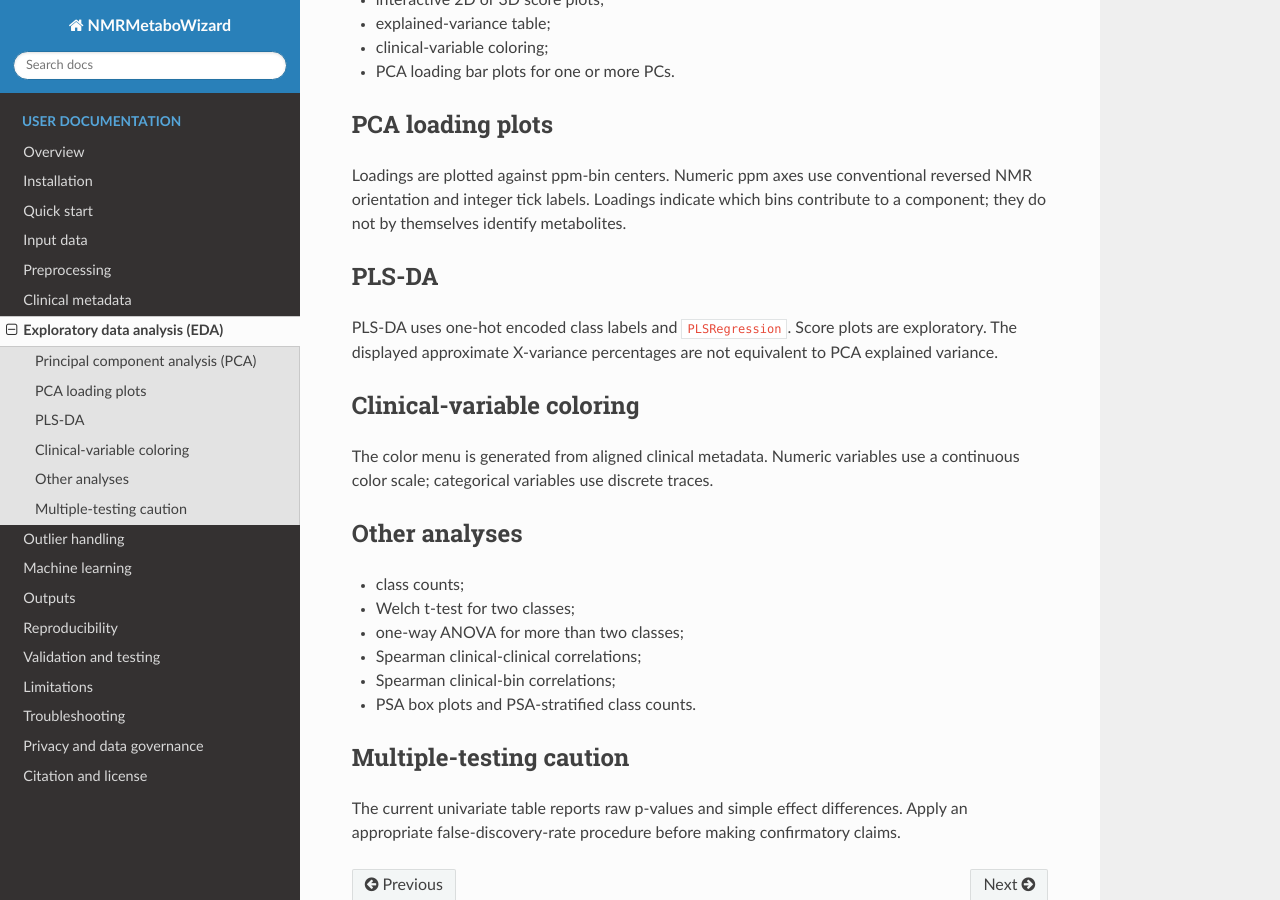
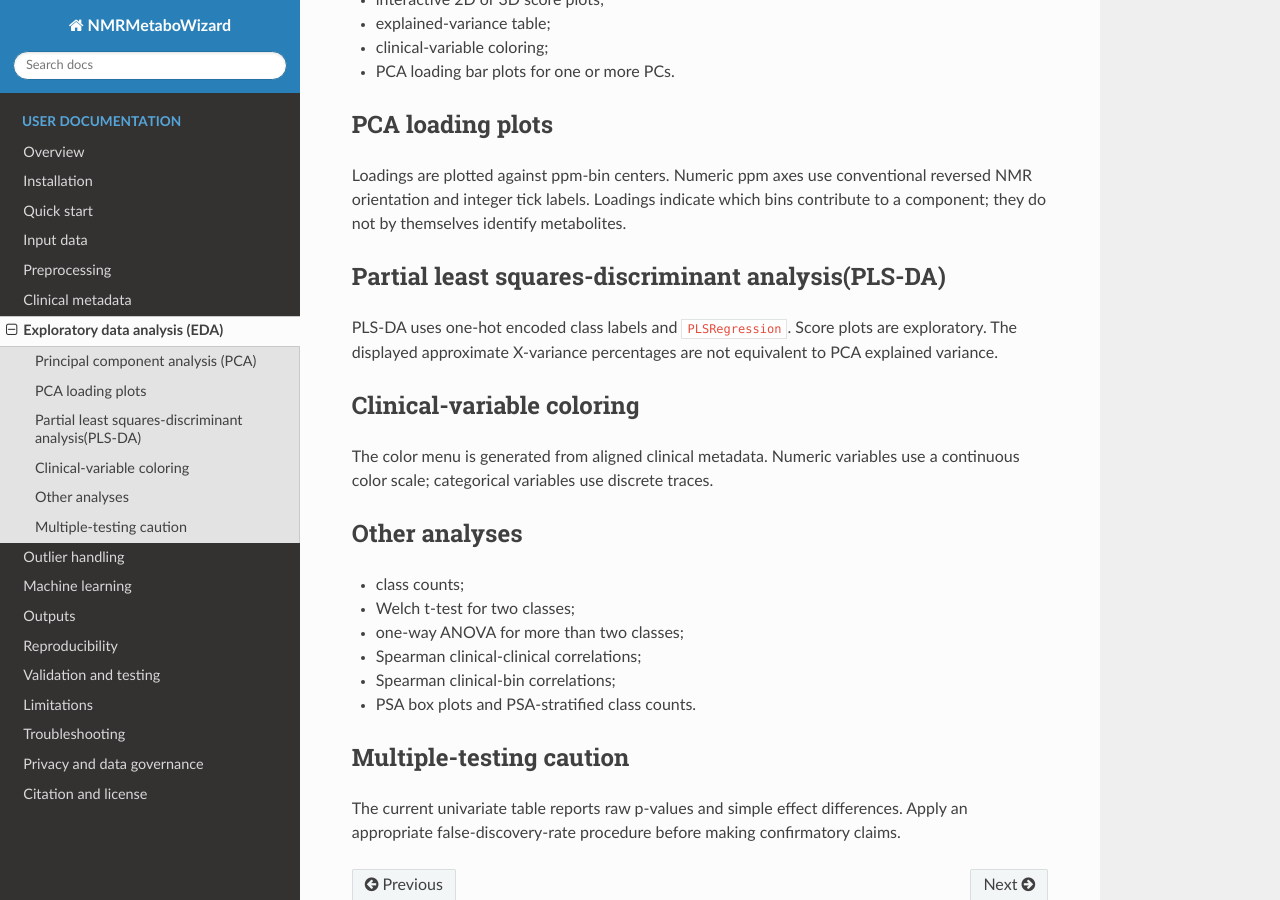
Before and after one commit to Parygithub/NMRMetaboWizard, a Sphinx documentation site: the page built from docs/source/eda.rst, in a window 1280 px wide and 900 px high, scrolled down 396 px. Built offline with Sphinx 7.4.7 and the Read the Docs theme 3.1.0, drawn with Linux system fonts in a browser that asks for light colours.

Commit message:
Update eda.rst

```diff
--- a/docs/source/eda.rst
+++ b/docs/source/eda.rst
@@ -6,7 +6,7 @@ EDA helps identify patterns, trends, outliers, and potential data-quality issues
 
 
 Principal component analysis (PCA)
------------------
+------
 
 PCA is applied to the median-imputed (replaced missing values with the median) and normalized NMR bins. The app provides:
 
@@ -23,7 +23,7 @@ Loadings are plotted against ppm-bin centers. Numeric ppm axes use conventional
 reversed NMR orientation and integer tick labels. Loadings indicate which bins
 contribute to a component; they do not by themselves identify metabolites.
 
-PLS-DA
+Partial least squares-discriminant analysis(PLS-DA)
 ------
 
 PLS-DA uses one-hot encoded class labels and ``PLSRegression``. Score plots are
```
